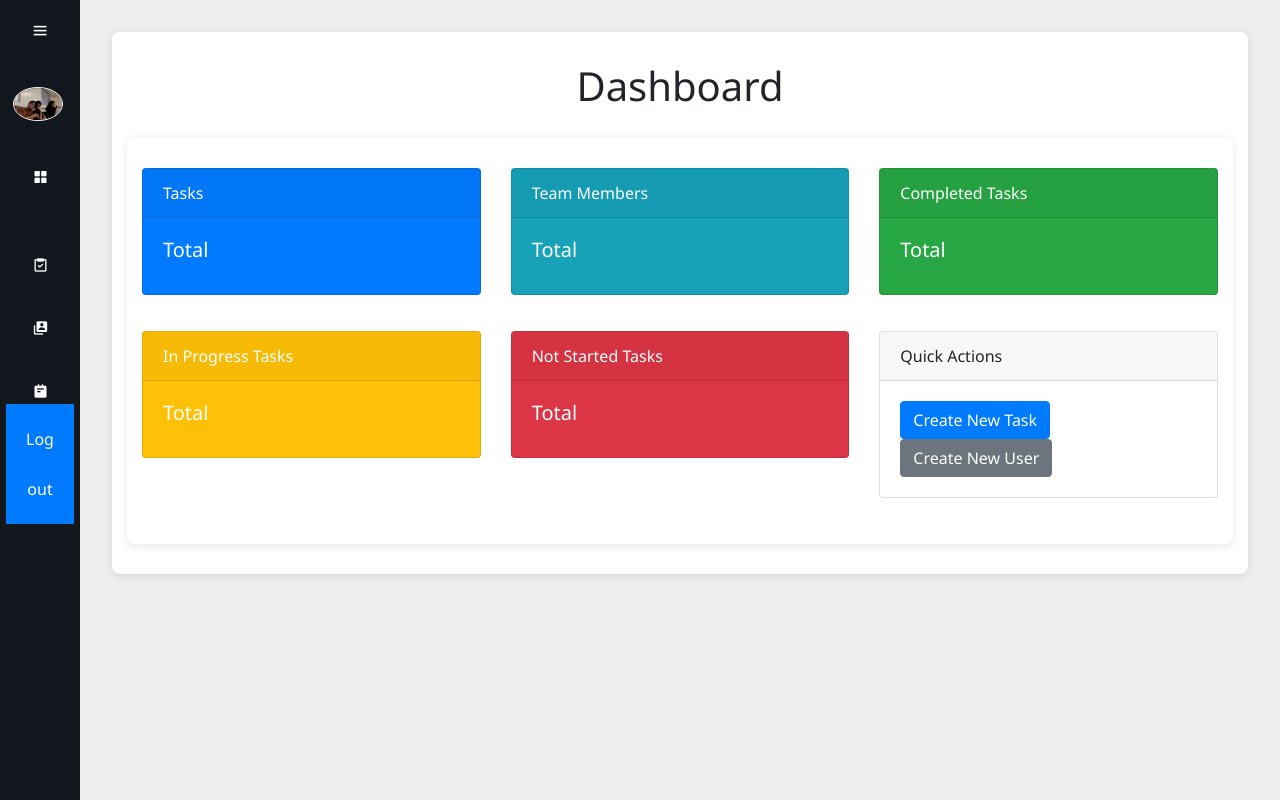
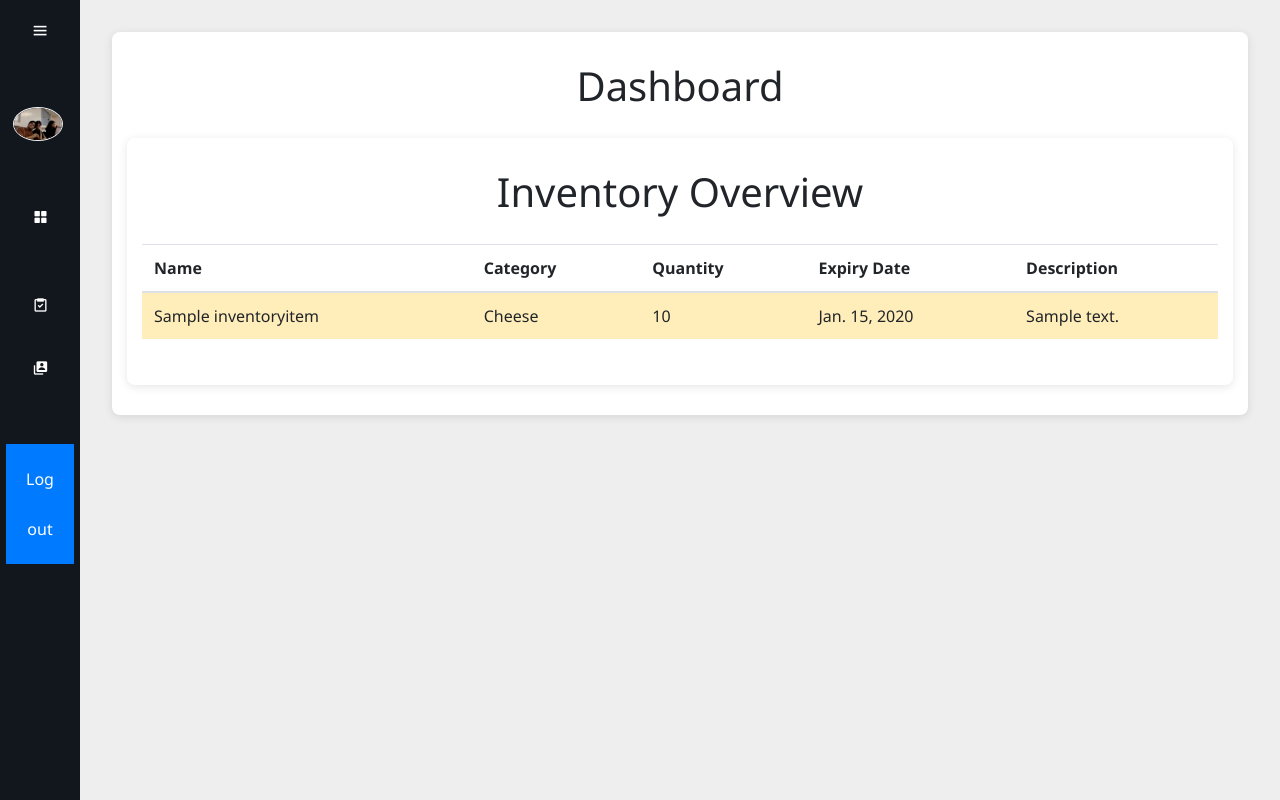
Before and after one commit to ana-chenoweth/ProyectoPizzas, a Django app: page / in a window 1280 px wide. Run offline with Django 5.2, Linux system fonts and the light colour scheme; a user stored in the database is signed in; tables that the repository leaves empty hold one stand-in row (values such as "Sample post"); some libraries are stand-ins or nearby versions.

Commit message:
detallitos

```diff
--- a/MyPizzeria/base/templates/base.html
+++ b/MyPizzeria/base/templates/base.html
@@ -10,11 +10,12 @@
     <link href="https://stackpath.bootstrapcdn.com/bootstrap/4.5.2/css/bootstrap.min.css" rel="stylesheet">
   </head>
   <body>
+
   <div class="sidebar">
     <div class="top">
       <div class="logo">
         <i class="bx bxl-codepen"></i>
-          <span>WorkMate</span>
+        <span>Piedra Romana</span>
       </div>
       <i class="bx bx-menu" id="btn"></i>
     </div>
@@ -24,6 +25,7 @@
         {% if user.is_authenticated %}
         <p class="bold">Hello, {{user.username}}</p>
         {% endif %}
+        <p>Admin</p>
       </div>
     </div>
     <ul>
@@ -36,11 +38,11 @@
       </li>
       {% if perms.tasks.view_task %}
       <li>
-          <a href="/gestion-tareas/">
+        <a href="{% url 'base:add_inventory_item' %}">
           <i class="bx bx-task"></i>
-            <span class="nav-item">Manage Tasks</span>
+          <span class="nav-item">Manage Inventory</span>
         </a>
-          <span class="tooltip">Manage Tasks</span>
+        <span class="tooltip">Manage Inventory</span>
       </li>
       {% endif %}
       {% if perms.user.edit_user %}
@@ -55,9 +57,9 @@
       <li>
         <a href="/mis-tareas/">
           <i class="bx bxs-notepad"></i>
-            <span class="nav-item">My Tasks</span>
+          <span class="nav-item">My Added Inventory</span>
         </a>
-          <span class="tooltip">My Tasks</span>
+        <span class="tooltip">My Added Inventory</span>
       </li>
       <li>
         <form method="POST" action="{% url 'base:logout' %}" class="logout-form">
@@ -73,67 +75,39 @@
       <div class="container mt-12">
       <h1>Dashboard</h1>
       <div class="container mt-12">
-          <div class="row">
-            <div class="col-md-4">
-              <div class="card text-white bg-primary mb-3">
-                <div class="card-header">Tasks</div>
-                <div class="card-body">
-                  <h5 class="card-title">Total</h5>
-                  <p class="card-text">{{ num_tasks }}</p>
-                </div>
-              </div>
-            </div>
-            <div class="col-md-4">
-              <div class="card text-white bg-info mb-3">
-                <div class="card-header">Team Members</div>
-                <div class="card-body">
-                  <h5 class="card-title">Total</h5>
-                  <p class="card-text">{{ num_team_members }}</p>
-                </div>
-              </div>
-            </div>
-            <div class="col-md-4">
-              <div class="card text-white bg-success mb-3">
-                <div class="card-header">Completed Tasks</div>
-                <div class="card-body">
-                  <h5 class="card-title">Total</h5>
-                  <p class="card-text">{{ completed_tasks }}</p>
-                </div>
-              </div>
-            </div>
-          </div>
-          <div class="row">
-            <div class="col-md-4">
-              <div class="card text-white bg-warning mb-3">
-                <div class="card-header">In Progress Tasks</div>
-                <div class="card-body">
-                  <h5 class="card-title">Total</h5>
-                  <p class="card-text">{{ in_progress_tasks }}</p>
-                </div>
-              </div>
-            </div>
-            <div class="col-md-4">
-              <div class="card text-white bg-danger mb-3">
-                <div class="card-header">Not Started Tasks</div>
-                <div class="card-body">
-                  <h5 class="card-title">Total</h5>
-                  <p class="card-text">{{ not_started_tasks }}</p>
-                </div>
-              </div>
-            </div>
-            {% if perms.user.edit_user %}
-            <div class="col-md-4">
-              <div class="card mb-3">
-                <div class="card-header">Quick Actions</div>
-                <div class="card-body">
-                  <a href="/crear-tarea/" class="btn btn-primary">Create New Task</a>
-                  <a href="/crear-usuario/" class="btn btn-secondary">Create New User</a>
-                </div>
-              </div>
-            </div>
-            {% endif %}
-          </div>
-        </div>
+        <h1>Inventory Overview</h1>
+        <table class="table">
+          <thead>
+            <tr>
+              <th>Name</th>
+              <th>Category</th>
+              <th>Quantity</th>
+              <th>Expiry Date</th>
+              <th>Description</th>
+            </tr>
+          </thead>
+          <tbody>
+            {% for item in inventory_items %}
+            <tr class="
+              {% if item.item_type == 'OTHER' %}table-primary
+              {% elif item.item_type == 'MEAT' %}table-danger
+              {% elif item.item_type == 'VEGETABLE' %}table-success
+              {% elif item.item_type == 'CHEESE' %}table-warning
+              {% else %}table-light{% endif %}
+            ">
+              <td>{{ item.name }}</td>
+              <td>{{ item.get_item_type_display }}</td>
+              <td>{{ item.quantity }}</td>
+              <td>{{ item.expiry_date }}</td>
+              <td>{{ item.description }}</td>
+            </tr>
+            {% empty %}
+            <tr>
+              <td colspan="5" class="text-center">No inventory items found.</td>
+            </tr>
+            {% endfor %}
+          </tbody>
+        </table>
       </div>
     </div>
 
--- a/MyPizzeria/base/views.py
+++ b/MyPizzeria/base/views.py
@@ -36,7 +36,7 @@ def add_inventory_item(request):
             inventory_item.added_by = request.user
             inventory_item.save()
             messages.success(request, "Inventory item added successfully!")
-            return redirect('inventory_list')
+            return redirect('base:home')
     else:
         form = InventoryItemForm()
     return render(request, 'add_inventory_item.html', {'form': form})
--- a/MyPizzeria/tasks/models.py
+++ b/MyPizzeria/tasks/models.py
@@ -20,7 +20,7 @@ class InventoryItem(models.Model):
     added_by = models.ForeignKey(workmateUser, on_delete=models.CASCADE)
 
     def __str__(self):
-        return self.name, self.description, self.item_type, self.quanity, self.expiry_date, self.user.first_name
+        return f"{self.name}, {self.description}, {self.item_type}, {self.quantity}, {self.expiry_date}, {self.added_by}"
 '''
     @classmethod
     def count_by_progress(cls, progress_status):
```
Also changed, not shown: MyPizzeria/base/templates/crear-nueva-tarea.html (deleted, +0 -112 lines). Lines whose indentation alone changed are shown as unchanged.
